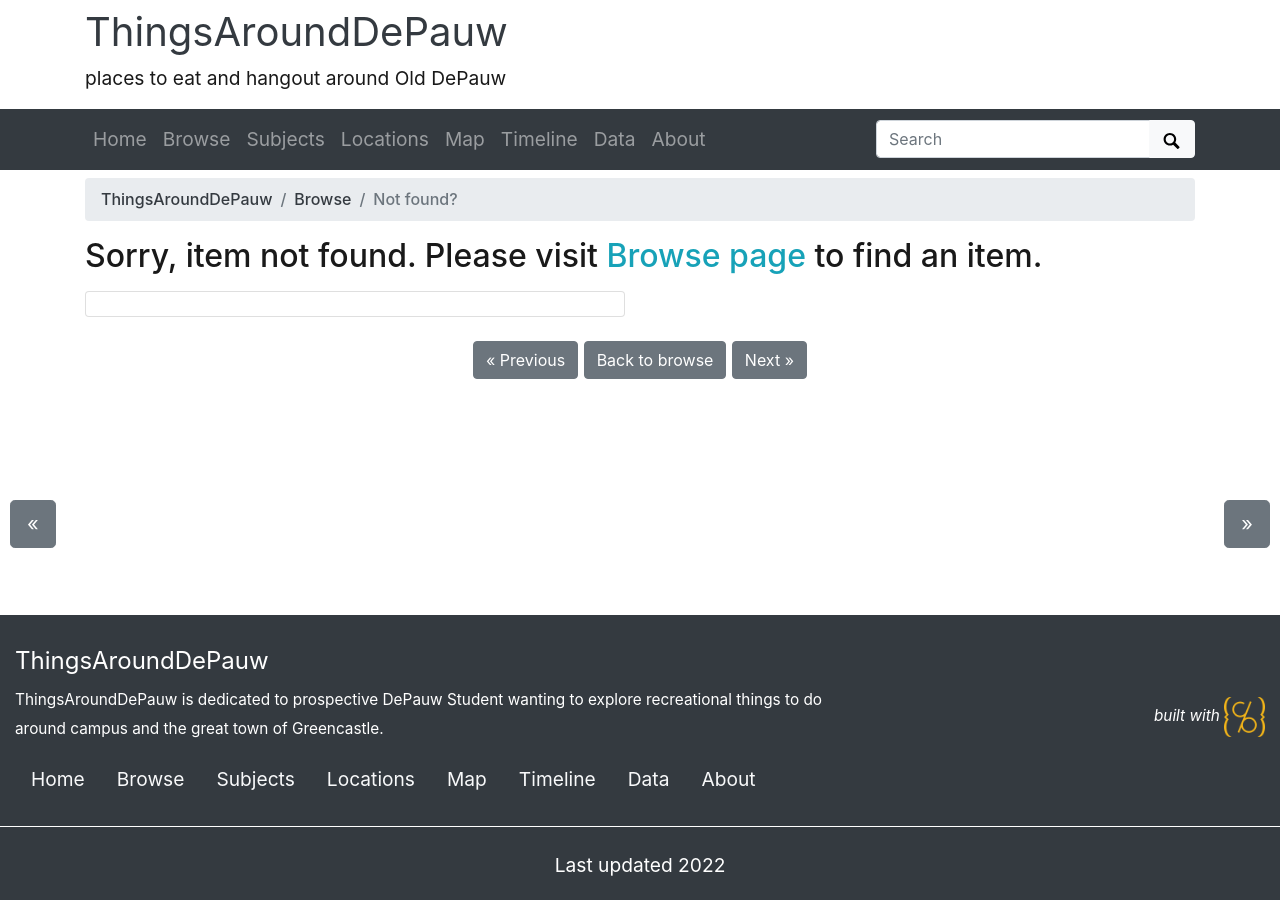
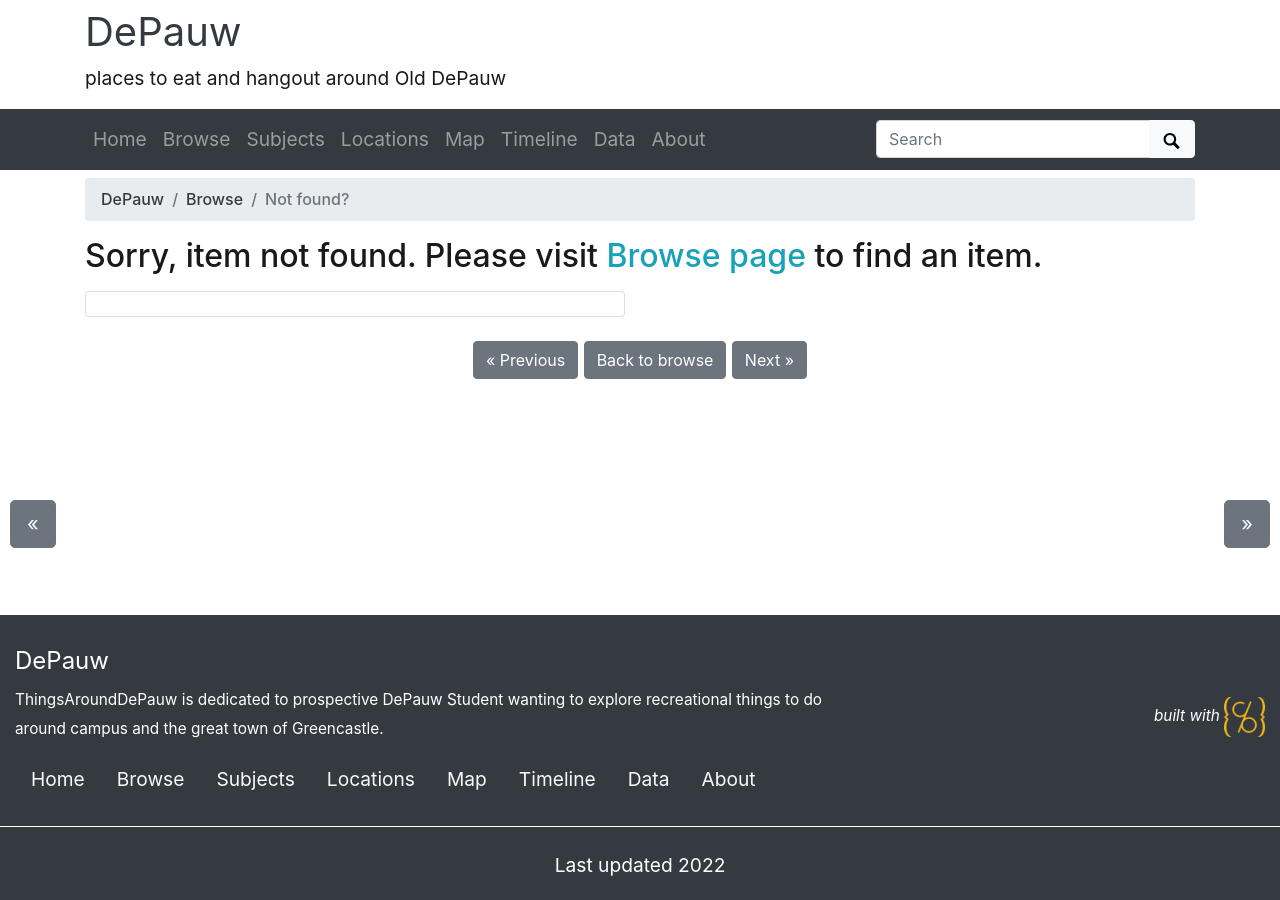
Before and after one commit to minhnguyen2024/ThingsAroundDePauw, a Jekyll site: the page built from pages/item.md, in a window 1280 px wide. Built offline with Jekyll 4.4.1, drawn with Linux system fonts in a browser that asks for light colours.

Commit message:
Update_config.yml
Updated

```diff
--- a/_config.yml
+++ b/_config.yml
@@ -20,7 +20,7 @@
 # SITE SETTINGS
 #
 # title of site appears in banner
-title: ThingsAroundDePauw
+title: DePauw
 # tagline, a short phrase that will appear throughout the site in the top banner
 tagline: places to eat and hangout around Old DePauw
 # description appears in meta tags and other locations
```
